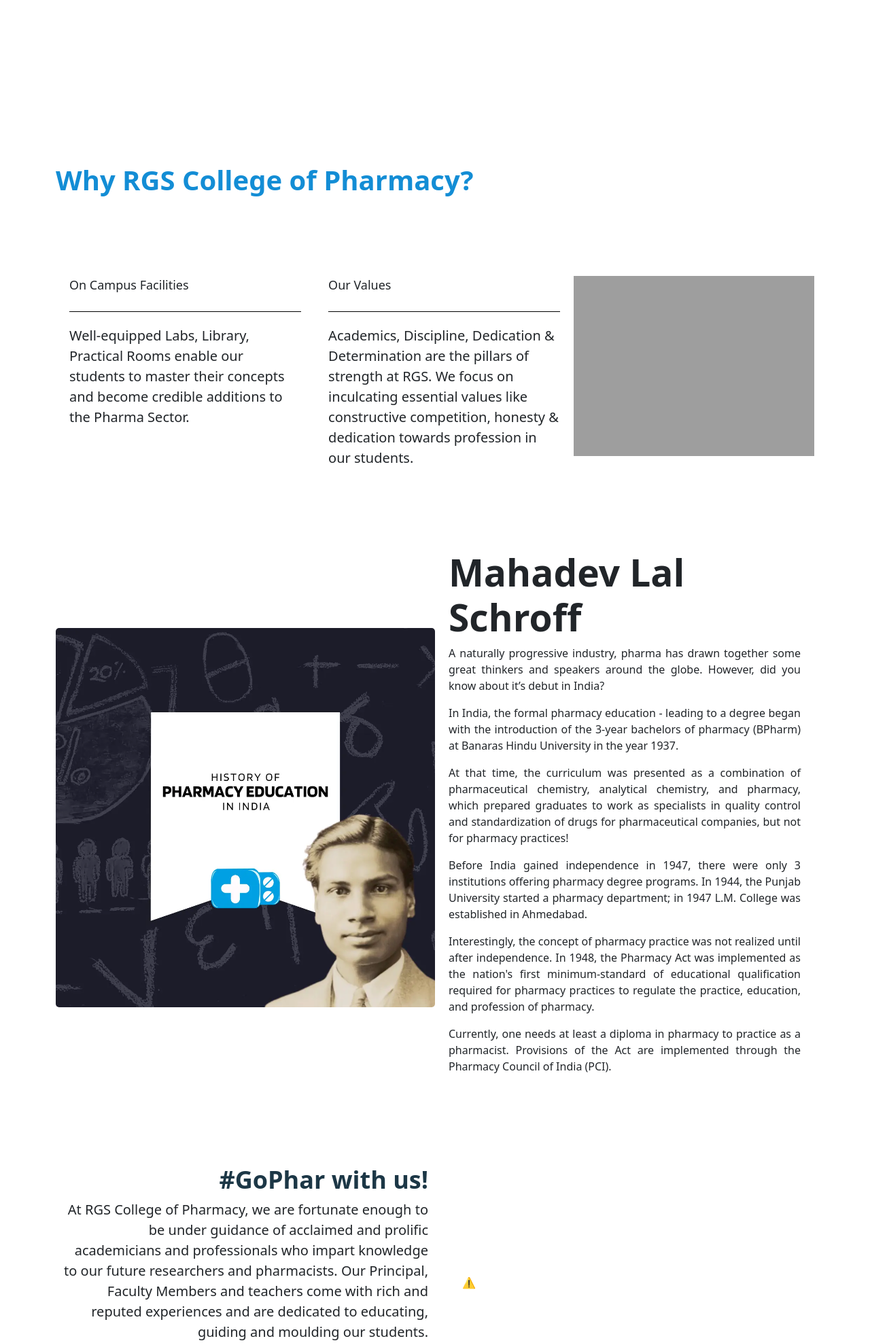
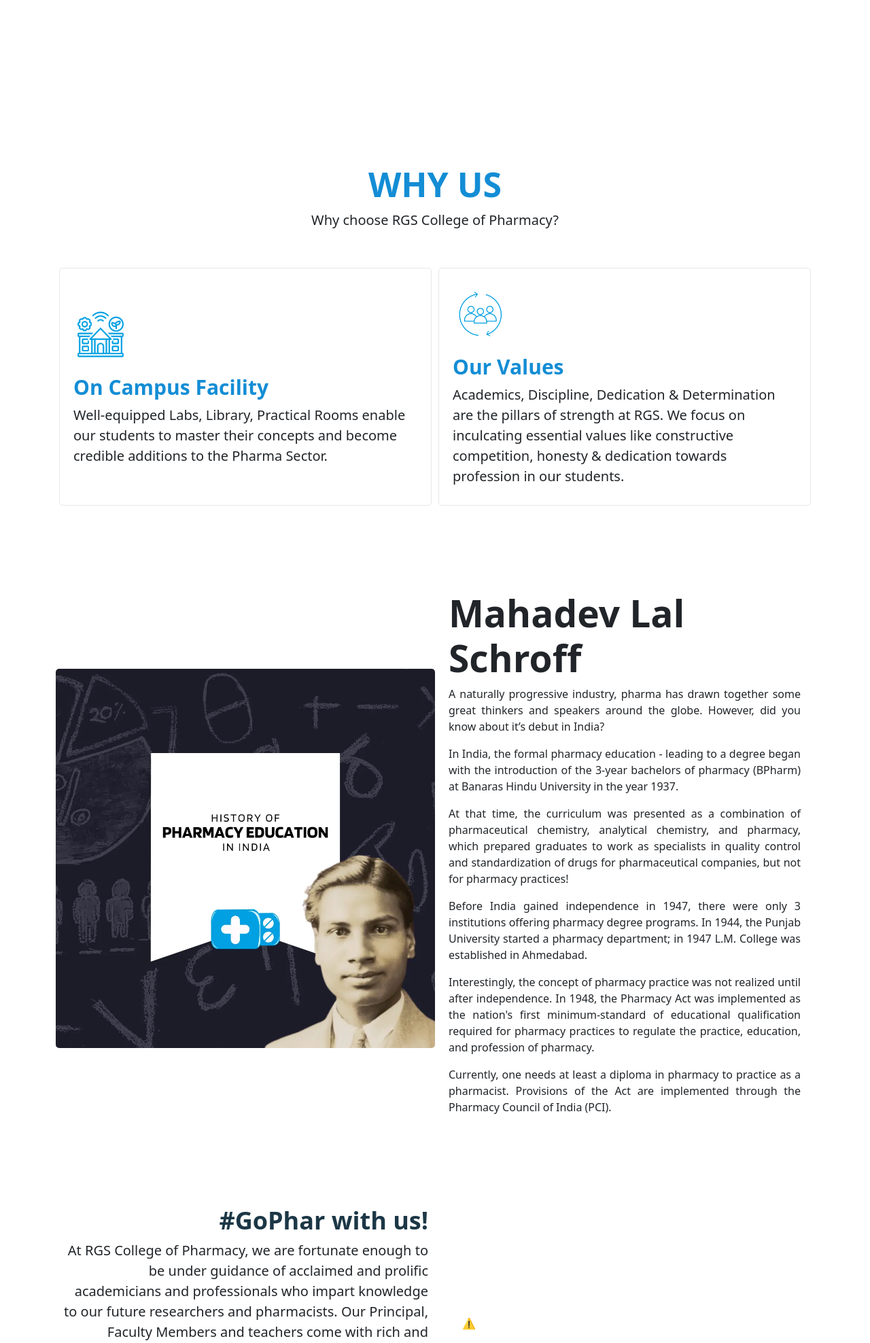
Before and after one commit to sidmrlazy/rgs, a PHP site: page / in a window 1280 px wide. Shown: the part 2677-4653 px from the top of the page at 68% size. Run offline with PHP 8.4, Linux system fonts and the light colour scheme; grey boxes are pictures that could not be loaded.

Commit message:
modified:   assets/css/styles.css new file:   assets/icon/why-us-icon-1.png new file:   assets/icon/why-us-icon-2.png modified:   components/home/section-5.php

```diff
--- a/assets/css/styles.css
+++ b/assets/css/styles.css
@@ -240,6 +240,53 @@
   margin-bottom: 100px;
 }
 .home-section-5 h3 {
+  text-align: center;
+  color: #138dd5;
+  font-weight: bolder;
+  font-size: 50px;
+}
+.home-section-5 p {
+  text-align: center;
+  margin: 0;
+  font-size: 20px;
+}
+.home-section-5-card-row {
+  display: flex;
+  justify-content: space-between;
+  align-items: center;
+  margin-top: 50px;
+}
+.home-section-5-card {
+  border: 1px solid #e7e7e7;
+  border-radius: 5px;
+  width: 100%;
+  height: 350px;
+  margin: 5px;
+  display: flex;
+  justify-content: center;
+  align-items: flex-start;
+  flex-direction: column;
+  padding: 20px;
+}
+.home-section-5-card img {
+  width: 80px;
+  height: auto;
+  margin-bottom: 20px;
+}
+.home-section-5-card h4 {
+  text-align: left;
+  color: #138dd5;
+  font-weight: bold;
+  font-size: 30px;
+}
+.home-section-5-card p {
+  text-align: left;
+}
+/* .home-section-5 {
+  margin-top: 250px !important;
+  margin-bottom: 100px;
+}
+.home-section-5 h3 {
   font-weight: bold;
   margin-bottom: 100px;
   color: #138dd5;
@@ -284,7 +331,7 @@
 .home-section-5-card-img img {
   width: 100%;
   height: auto;
-}
+} */
 
 /* ========= HOMEPAGE CONNECT ========= */
 .homepage-connect-container {
--- a/components/home/section-5.php
+++ b/components/home/section-5.php
@@ -1,4 +1,26 @@
 <div class="container home-section-5">
+    <h3>WHY US</h3>
+    <p>Why choose RGS College of Pharmacy?</p>
+
+    <div class="home-section-5-card-row">
+        <div class="home-section-5-card">
+            <img src="assets/icon/why-us-icon-1.png" alt="">
+            <h4>On Campus Facility</h4>
+            <p>Well-equipped Labs, Library, Practical Rooms enable our students to master their concepts and
+                become credible additions to the Pharma Sector.</p>
+        </div>
+        <div class="home-section-5-card">
+            <img src="assets/icon/why-us-icon-2.png" alt="">
+            <h4>Our Values</h4>
+            <p>Academics, Discipline, Dedication & Determination are the pillars of strength at RGS. We focus on
+                inculcating essential values like constructive competition, honesty & dedication towards
+                profession in our students.</p>
+        </div>
+    </div>
+</div>
+
+
+<!-- <div class="container home-section-5">
     <h3>Why RGS College of Pharmacy?</h3>
 
     <div class="home-section-5-row">
@@ -21,4 +43,4 @@
             <img src="assets/images/home-section-5-img.png" alt="">
         </div>
     </div>
-</div>
+</div> -->
```
Also changed, not shown: assets/icon/why-us-icon-1.png (added), assets/icon/why-us-icon-2.png (added).
